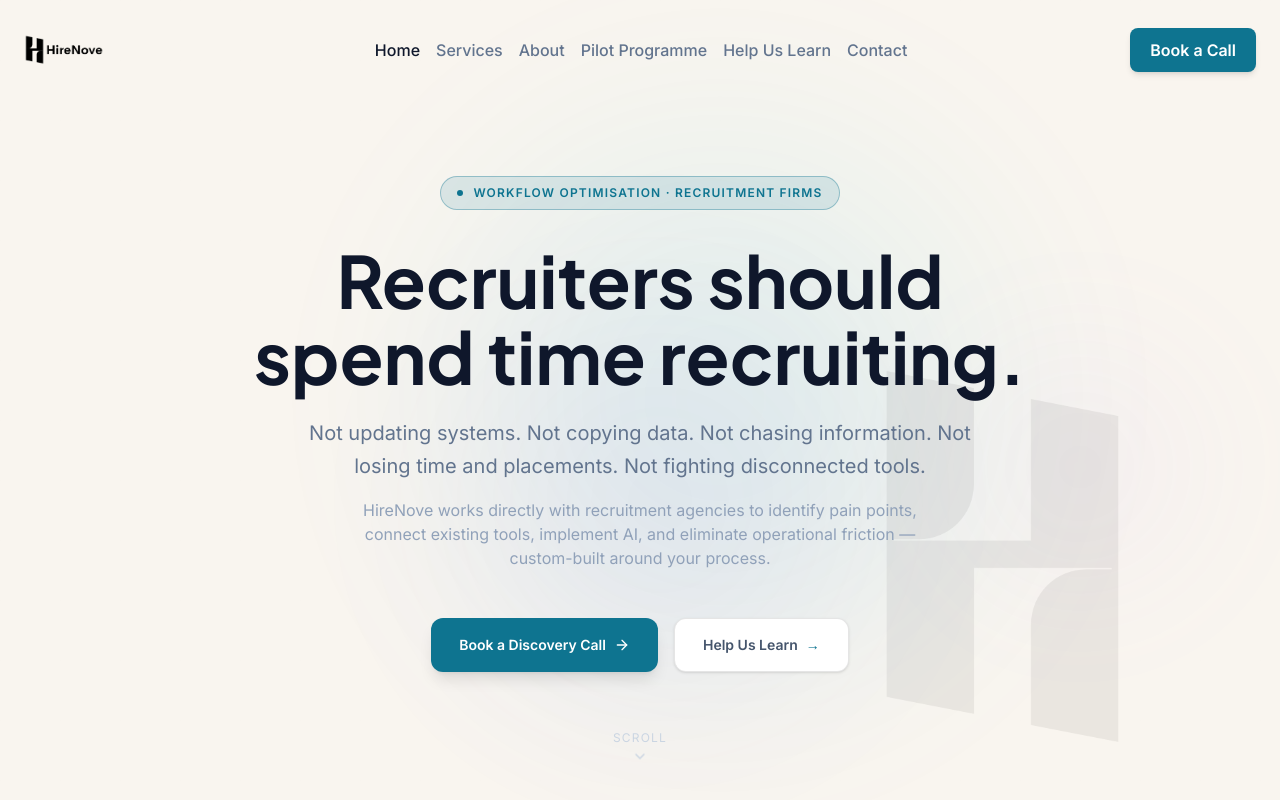
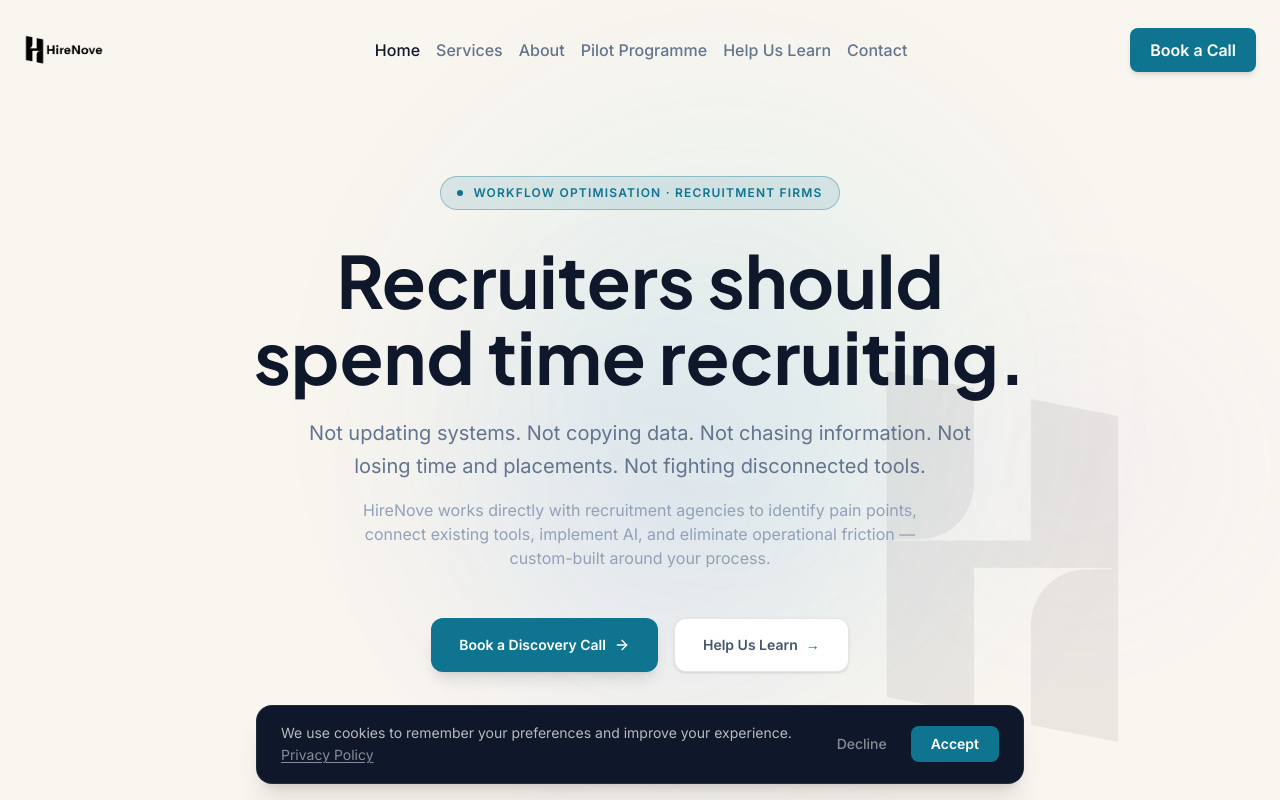
Before and after one commit to Anisabuilds/HireNove, a Next.js app: page / in a window 1280 px wide. Shown: the top 800 px of the page. Built offline with nearby package versions, Linux system fonts and the light colour scheme.

Commit message:
add cookie consent banner

```diff
--- /dev/null
+++ b/components/CookieBanner.tsx
@@ -0,0 +1,58 @@
+"use client";
+import { useState, useEffect } from "react";
+import Link from "next/link";
+
+export default function CookieBanner() {
+  const [visible, setVisible] = useState(false);
+
+  useEffect(() => {
+    if (!localStorage.getItem("hn-cookie-consent")) {
+      setVisible(true);
+    }
+  }, []);
+
+  const accept = () => {
+    localStorage.setItem("hn-cookie-consent", "accepted");
+    setVisible(false);
+  };
+
+  const decline = () => {
+    localStorage.setItem("hn-cookie-consent", "declined");
+    setVisible(false);
+  };
+
+  if (!visible) return null;
+
+  return (
+    <div className="fixed bottom-0 left-0 right-0 z-[9999] px-4 pb-4 pointer-events-none">
+      <div
+        className="max-w-3xl mx-auto rounded-2xl px-6 py-4 flex flex-col sm:flex-row items-start sm:items-center gap-4 pointer-events-auto shadow-xl"
+        style={{ background: "#0F172A", border: "1px solid rgba(255,255,255,0.08)" }}
+      >
+        <p className="text-sm text-white/70 leading-relaxed flex-1">
+          We use cookies to remember your preferences and improve your experience.{" "}
+          <Link href="/privacy" className="underline underline-offset-2 text-white/50 hover:text-white transition-colors">
+            Privacy Policy
+          </Link>
+        </p>
+        <div className="flex items-center gap-2 shrink-0">
+          <button
+            onClick={decline}
+            className="text-sm font-medium px-4 py-2 rounded-lg text-white/50 hover:text-white transition-colors"
+          >
+            Decline
+          </button>
+          <button
+            onClick={accept}
+            className="text-sm font-semibold px-5 py-2 rounded-lg text-white transition-colors"
+            style={{ background: "#0E7490" }}
+            onMouseEnter={e => (e.currentTarget.style.background = "#0891B2")}
+            onMouseLeave={e => (e.currentTarget.style.background = "#0E7490")}
+          >
+            Accept
+          </button>
+        </div>
+      </div>
+    </div>
+  );
+}
--- a/components/SiteLayout.tsx
+++ b/components/SiteLayout.tsx
@@ -6,6 +6,7 @@
 import DiscoveryModal from "./DiscoveryModal";
 import PilotModal from "./PilotModal";
 import MouseTracker from "./MouseTracker";
+import CookieBanner from "./CookieBanner";
 import { LanguageProvider } from "@/lib/LanguageContext";
 
 export default function SiteLayout({ children }: { children: React.ReactNode }) {
@@ -35,6 +36,7 @@
       <DiscoveryModal open={discoveryOpen} onClose={() => setDiscoveryOpen(false)} />
       <PilotModal />
       <MouseTracker />
+      <CookieBanner />
     </LanguageProvider>
   );
 }
```
